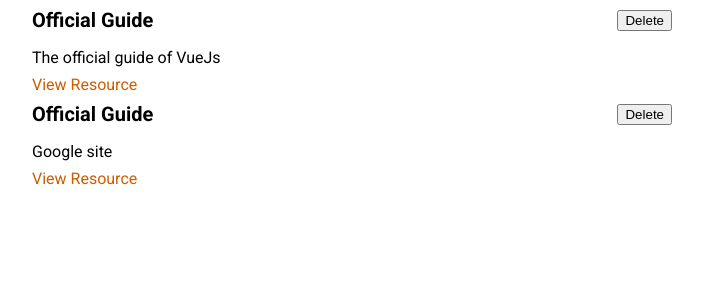
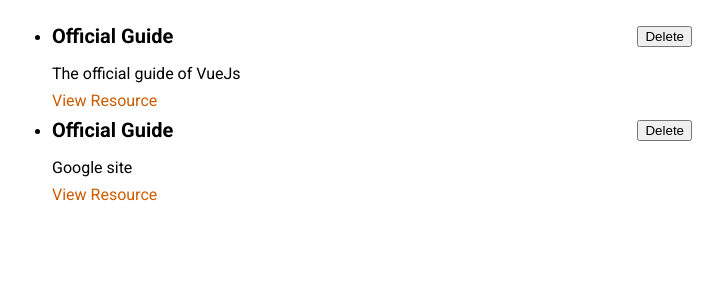
Before and after one commit to VarunPoloju/VueJs_PracticeProject, a Vue app: page / in a window 1280 px wide. Shown: the top 300 px of the page, without its empty margins (288-1011 px from the left). Built offline with nearby package versions, Linux system fonts and the light colour scheme; the HTML template or start-up script is replaced by a standard one.

Commit message:
added css

```diff
--- a/src/components/learning-resources/StoredResources.vue
+++ b/src/components/learning-resources/StoredResources.vue
@@ -20,11 +20,5 @@ export default {
 </script>
 
 <style scoped>
-ul {
-  list-style: none;
-  margin: 0;
-  padding: 0;
-  margin: auto;
-  max-width: 40rem;
-}
+
 </style>
```
